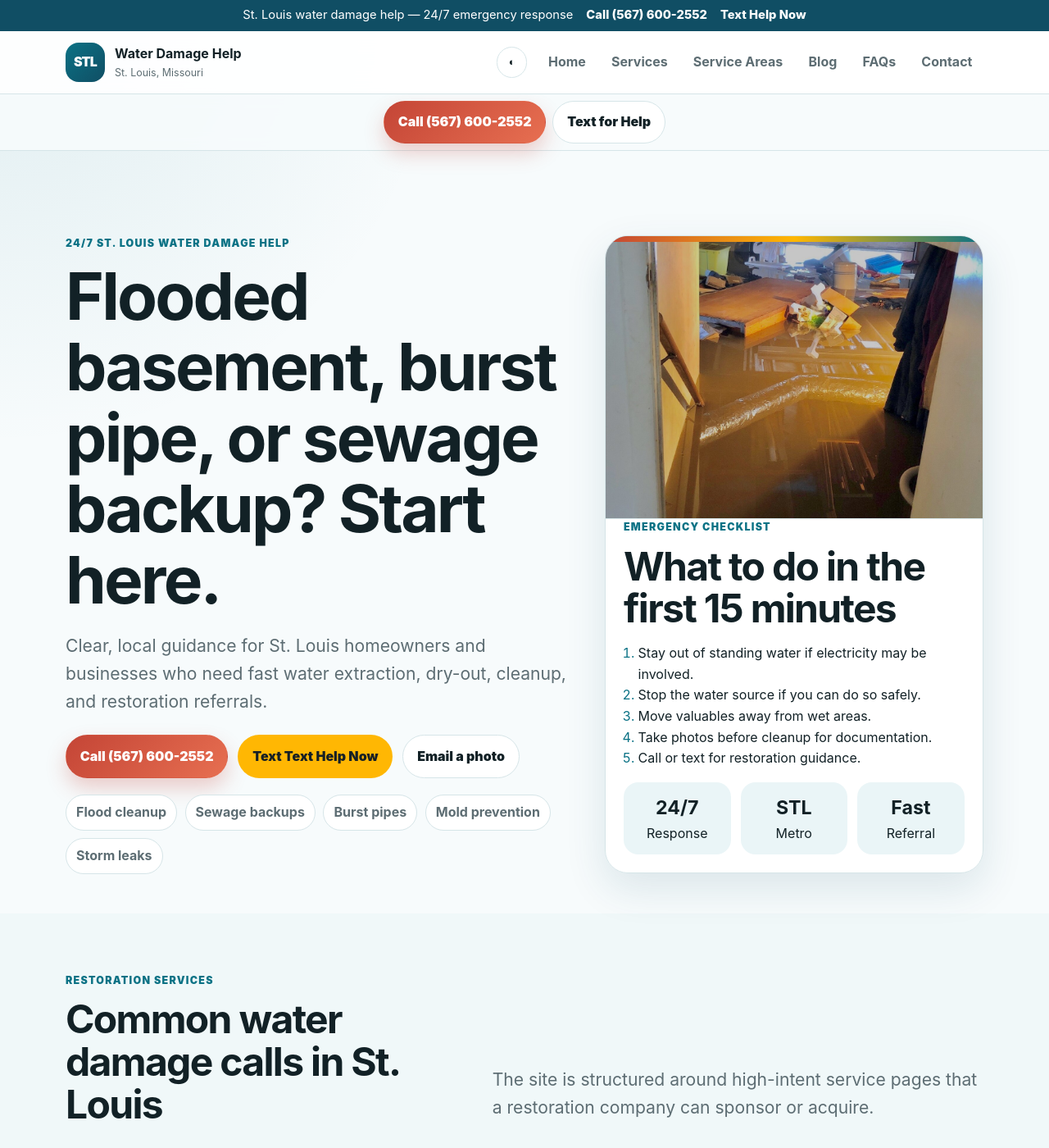
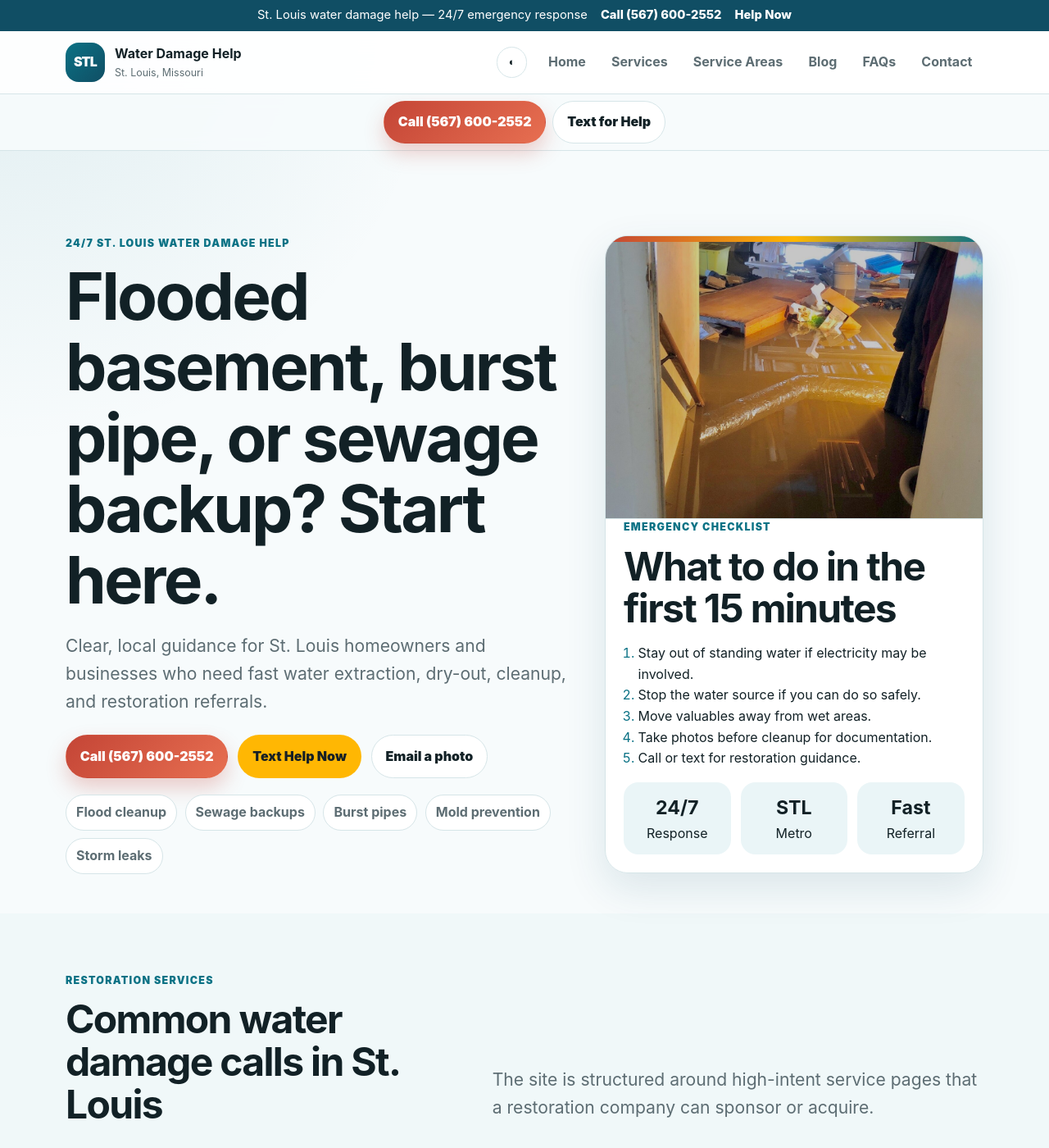
Before and after one commit to jules-the-ai/stlwaterdamagehelp, a Jekyll site: the page built from index.md, in a window 1280 px wide and 1400 px high. Shown: the whole window at 82% size. Built offline with Jekyll 4.4.1, drawn with Linux system fonts in a browser that asks for light colours; some of the changed text lies outside the part shown.

Commit message:
fix: polish image cards and text CTA labels

```diff
--- a/_data/contact.yml
+++ b/_data/contact.yml
@@ -2,7 +2,7 @@
 company_name: "St. Louis Water Damage Restoration Help"
 phone_display: "(567) 600-2552"
 phone_tel: "+15676002552"
-text_display: "Text Help Now"
+text_display: "Help Now"
 email: "service@stlwaterdamagehelp.com"
 hours: "24/7 emergency response"
 address_locality: "St. Louis"
--- a/_includes/service-cards.html
+++ b/_includes/service-cards.html
@@ -1,7 +1,7 @@
 <div class="cards services-grid">
 {% for s in site.data.services %}
   <article class="card service-card">
-    {% if s.image_path %}<a class="service-card__media" href="{{ '/services/' | append: s.slug | append: '/' | relative_url }}"><img src="{{ s.image_path | relative_url }}" alt="{{ s.image_alt }}" loading="lazy"></a>{% endif %}
+    {% if s.image_path %}<a class="service-card__media" href="{{ '/services/' | append: s.slug | append: '/' | relative_url }}"><img src="{{ s.image_path | relative_url }}" alt="{{ s.image_alt }}" loading="eager"></a>{% endif %}
     <div class="service-card__body">
       <div class="icon" aria-hidden="true">{{ s.icon }}</div>
       <h3><a href="{{ '/services/' | append: s.slug | append: '/' | relative_url }}">{{ s.title }}</a></h3>
```
